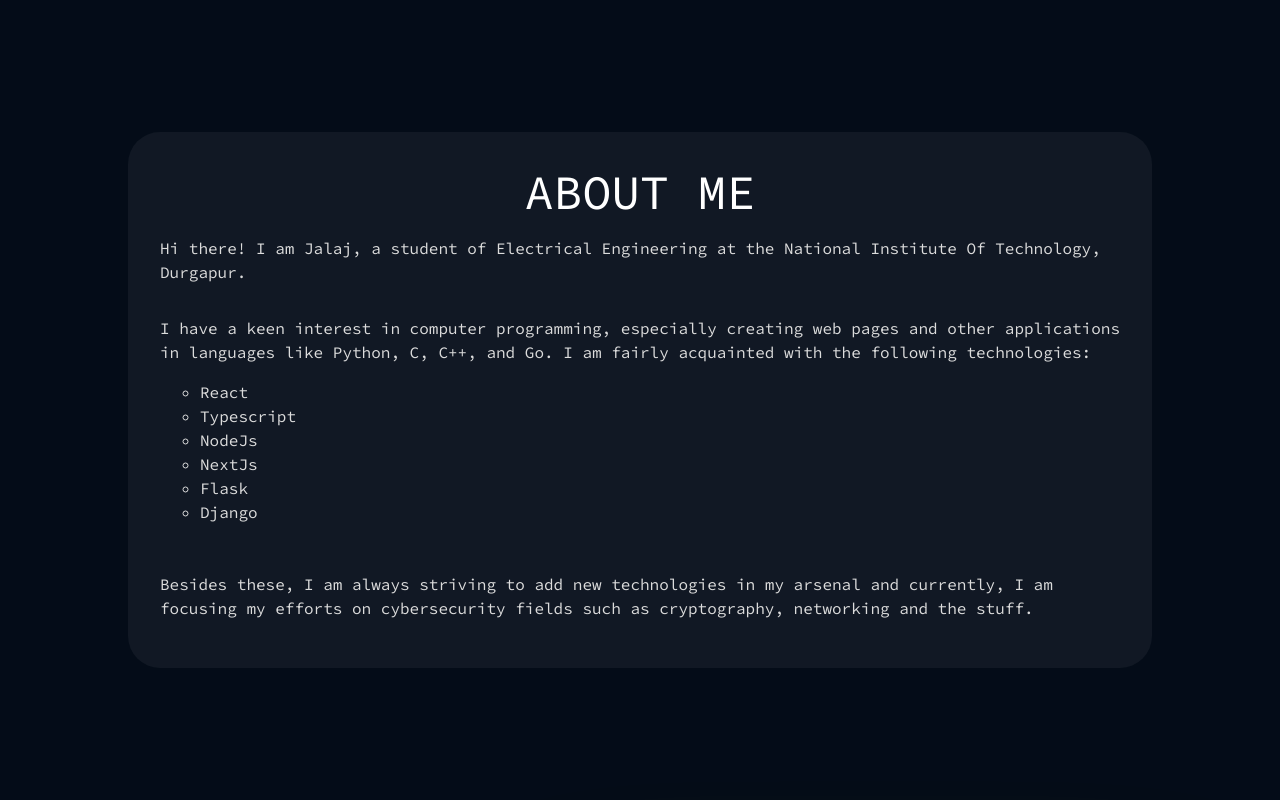
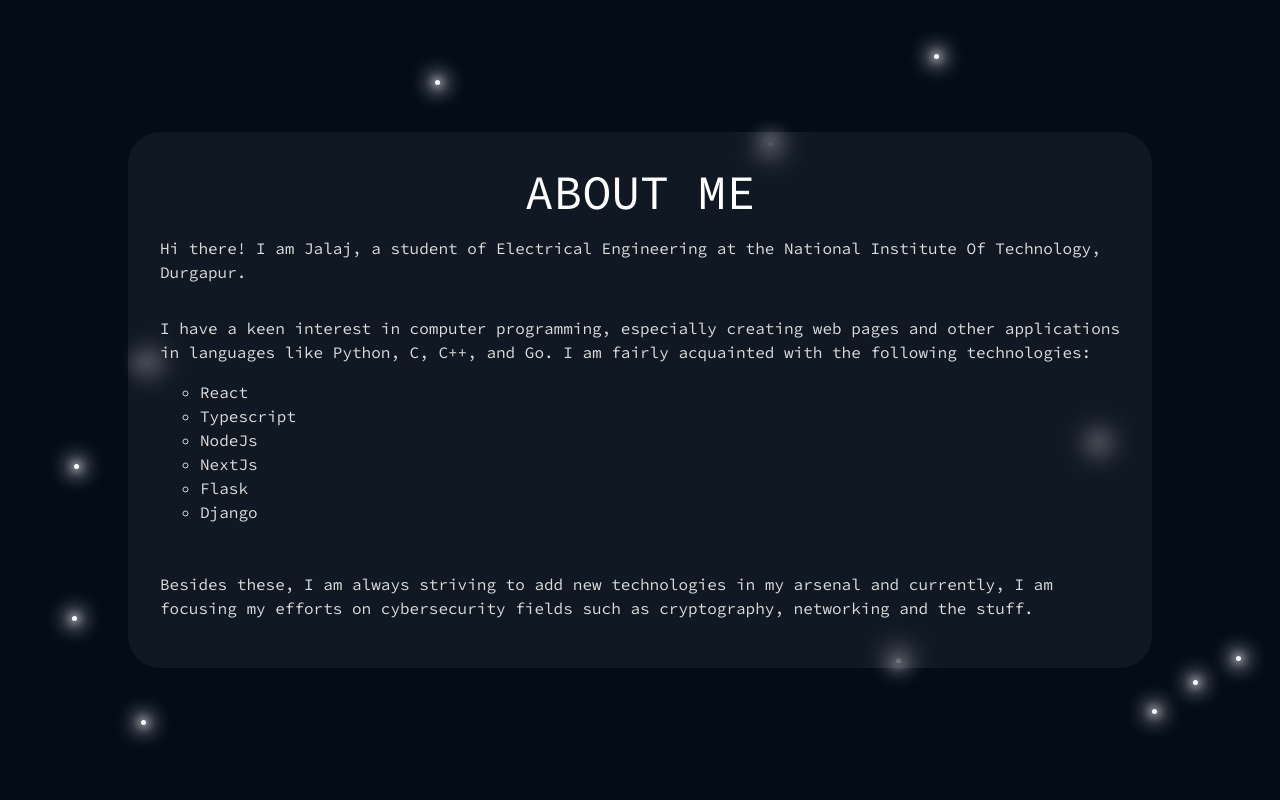
Before and after one commit to jalaj711/jalaj711.github.io, a Next.js app: page / in a window 1280 px wide. Shown: the part 800-1600 px from the top of the page. Built offline with nearby package versions, Linux system fonts and the light colour scheme.

Commit message:
move `Stars` to new component
Signed-off-by: Jalaj Kumar <96870071+jalaj-07@users.noreply.github.com>

```diff
--- /dev/null
+++ b/components/Stars.tsx
@@ -0,0 +1,29 @@
+export default function Star(props: {count: number}){
+    const starStyle = {
+        width: "5px",
+        height: "5px",
+        borderRadius: "50%",
+        display: "block",
+        background: "ghostwhite",
+        boxShadow: "ghostwhite 0px 0px 20px 5px, ghostwhite 0 0 10px 1px"
+      }
+    var arr: Array<Array<number>> = []
+    for(var i=0;i<props.count;i++){
+        arr.push([Math.round(Math.random() * 90 + 5), Math.round(Math.random() * 90 + 5)])
+    }
+    return (
+        <>
+        {
+        arr.map((elem, index) => <span
+            style={{
+              ...starStyle,
+              position: "absolute",
+              top: elem[0] + "%",
+              left: elem[1] + "%",
+            }}
+            key={index}
+          />)
+        }
+        </>
+        )
+}
--- a/pages/index.tsx
+++ b/pages/index.tsx
@@ -15,17 +15,10 @@
 } from "@mui/icons-material";
 import ProjectsCarousel from "../components/ProjectCarousel";
 import BlogCard from "../components/BlogCard";
+import Stars from "../components/Stars";
 import BlogData from "../data/blogs-latest-6.json";
 
 const Home: NextPage = () => {
-  const starStyle = {
-    width: "5px",
-    height: "5px",
-    borderRadius: "50%",
-    display: "block",
-    background: "ghostwhite",
-    boxShadow: "ghostwhite 0px 0px 20px 5px, ghostwhite 0 0 10px 1px"
-  }
   return (
     <>
       <Head>
@@ -40,57 +33,10 @@
             top: 0,
             left: 0,
             width: "100%",
-            height: "100vh"
+            height: "100vh",
           }}
         >
-          <span
-            style={{
-              ...starStyle,
-              position: "absolute",
-              top: "70%",
-              left: "65%",
-            }}
-          />
-          <span
-            style={{
-              ...starStyle,
-              position: "absolute",
-              top: "80%",
-              left: "80%",
-            }}
-          />
-          <span
-            style={{
-              ...starStyle,
-              position: "absolute",
-              top: "30%",
-              left: "20%",
-            }}
-          />
-          <span
-            style={{
-              ...starStyle,
-              position: "absolute",
-              top: "10%",
-              left: "30%",
-            }}
-          />
-          <span
-            style={{
-              ...starStyle,
-              position: "absolute",
-              top: "120px",
-              right: "40px",
-            }}
-          />
-          <span
-            style={{
-              ...starStyle,
-              position: "absolute",
-              top: "90%",
-              left: "70%",
-            }}
-          />
+          <Stars count={6} />
           <div
             style={{
               position: "absolute",
@@ -102,10 +48,10 @@
               background: "#ebf3fe",
               transform: "scale(0.7)",
               boxShadow:
-                  "0px 0px 60px 20px #fff, 0 0 10px 2px #ccc, 0 0 100px 10px #ccc, "
-                  + "inset -40px 0px 0px #d8e8f7, inset 20px 0px 0px #ffffff, "
-                  + "inset -50px 0px 0px 20px #e2eefa, 0px 0px 0px 20px rgb(255 255 255 / 5%), "
-                  + "0px 0px 0px 40px rgb(255 255 255 / 3%), 0px 0px 0px 60px rgb(255 255 255 / 1%)",
+                "0px 0px 60px 20px #fff, 0 0 10px 2px #ccc, 0 0 100px 10px #ccc, " +
+                "inset -40px 0px 0px #d8e8f7, inset 20px 0px 0px #ffffff, " +
+                "inset -50px 0px 0px 20px #e2eefa, 0px 0px 0px 20px rgb(255 255 255 / 5%), " +
+                "0px 0px 0px 40px rgb(255 255 255 / 3%), 0px 0px 0px 60px rgb(255 255 255 / 1%)",
             }}
           />
         </div>
@@ -156,7 +102,54 @@
           <MailOutline />
         </ButtonGroup>
       </Box>
-      <Box sx={{ minHeight: "100vh", position: "relative" }}>
+      <Box
+        sx={{ minHeight: "100vh", position: "relative", overflowX: "hidden" }}
+      >
+        {/**This nesting makes sure that these Stars don't get hidden behind the main content. */}
+        <div
+          style={{
+            position: "absolute",
+            top: 0,
+            left: 0,
+            width: "20vw",
+            height: "100vh",
+          }}
+        >
+          <Stars count={3} />
+        </div>
+        <div
+          style={{
+            position: "absolute",
+            top: 0,
+            right: 0,
+            width: "20vw",
+            height: "100vh",
+          }}
+        >
+          <Stars count={3} />
+        </div>
+        <div
+          style={{
+            position: "absolute",
+            bottom: 0,
+            left: 0,
+            width: "100vw",
+            height: "20vh",
+          }}
+        >
+          <Stars count={3} />
+        </div>
+        <div
+          style={{
+            position: "absolute",
+            top: 0,
+            right: 0,
+            width: "100vw",
+            height: "20vh",
+          }}
+        >
+          <Stars count={3} />
+        </div>
         <Box sx={styles.aboutBox}>
           <Typography variant="h3">ABOUT ME</Typography>
           <Typography sx={styles.about}>
@@ -164,10 +157,9 @@
             National Institute Of Technology, Durgapur.
           </Typography>
           <Typography sx={styles.about}>
-              I have a keen interest in computer programming, especially
-              creating web pages and other applications in languages like
-              Python, C, C++, and Go. I am fairly acquainted with the following
-              technologies:
+            I have a keen interest in computer programming, especially creating
+            web pages and other applications in languages like Python, C, C++,
+            and Go. I am fairly acquainted with the following technologies:
             <ul style={{ listStyleType: "circle" }}>
               <li>React</li>
               <li>Typescript</li>
--- a/styles/index.ts
+++ b/styles/index.ts
@@ -15,6 +15,7 @@
     background: "rgba(255, 255, 255, 0.05)",
     p: theme.spacing(4),
     borderRadius: theme.spacing(4),
+    backdropFilter: "blur(10px)",
     [theme.breakpoints.down("md")]: {
       left: 0,
       bottom: theme.spacing(2),
@@ -85,6 +86,7 @@
     background: "rgba(255, 255, 255, 0.05)",
     borderRadius: theme.spacing(4),
     padding: theme.spacing(4),
+    backdropFilter: "blur(10px)",
     "& h3": {
       textAlign: "center"
     },
```
Lines whose indentation alone changed are shown as unchanged.
